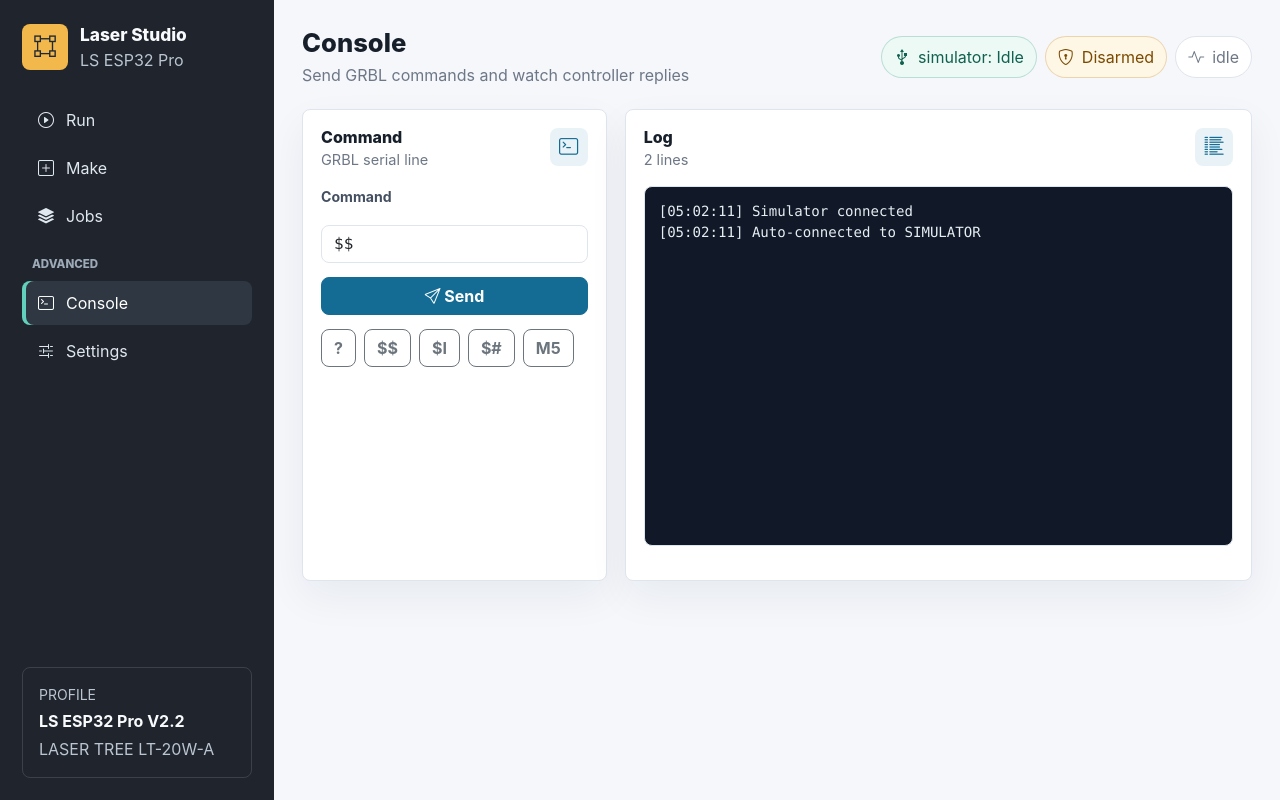
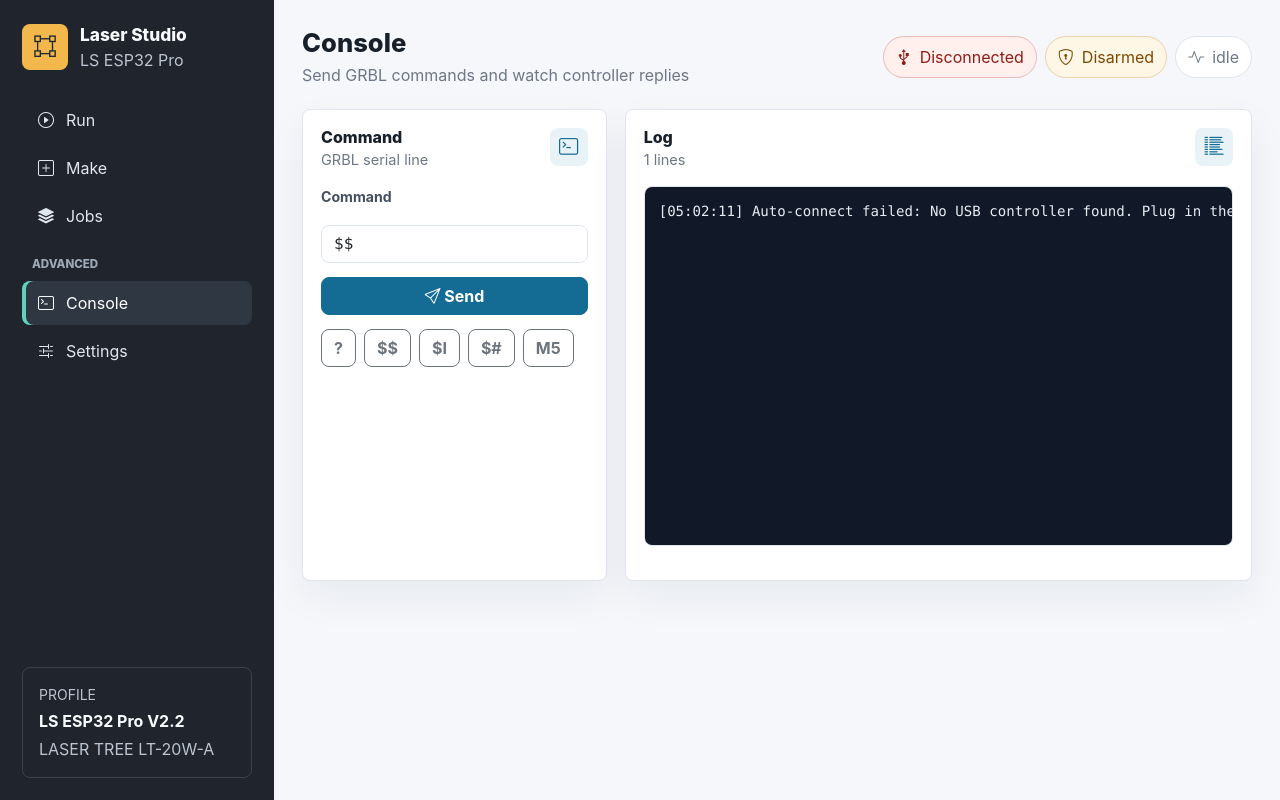
Before and after one commit to StevenOmondi/laser-engraver-studio, a Flask app: page /console in a window 1280 px wide. Run offline with Flask 3, Linux system fonts and the light colour scheme; some libraries are stand-ins or nearby versions.

Commit message:
Simplify USB connection and arming

```diff
--- a/app.py
+++ b/app.py
@@ -12,7 +12,7 @@ from laserengraver.core.gcode import frame_gcode, gcode_to_svg, line_may_fire_la
 from laserengraver.core.image_to_gcode import image_from_upload, image_to_scanline_gcode, text_to_image
 from laserengraver.core.jobs import JobRecord, JobRunner, JobStore
 from laserengraver.core.profiles import LS_ESP32_PRO_V22, LT_20W_A
-from laserengraver.core.safety import SafetyLatch
+from laserengraver.core.safety import REQUIRED_CHECKS, SafetyLatch
 
 
 BASE_DIR = Path(__file__).resolve().parent
@@ -27,7 +27,7 @@ app.config["MAX_CONTENT_LENGTH"] = 8 * 1024 * 1024
 store = JobStore(JOBS_DIR)
 runner = JobRunner()
 safety = SafetyLatch()
-controller = SimulatorController()
+controller = GrblSerialController()
 
 
 def default_settings() -> dict:
@@ -43,10 +43,9 @@ def default_settings() -> dict:
         },
         "connection": {
             "auto_connect": True,
-            "mode": "simulator",
+            "mode": "serial",
             "port": "",
             "baud": LS_ESP32_PRO_V22.default_baud,
-            "fallback_to_simulator": True,
         },
     }
 
@@ -97,10 +96,22 @@ def resolve_serial_port(port: str | None) -> str | None:
     return None
 
 
+def simulation_allowed() -> bool:
+    return bool(app.config.get("TESTING") or os.environ.get("LASER_STUDIO_ALLOW_SIMULATOR") == "1")
+
+
+def normalize_connection_mode(mode: str | None) -> str:
+    if mode == "simulator" and simulation_allowed():
+        return "simulator"
+    return "serial"
+
+
 def connect_controller(mode: str, port: str | None, baud: int):
     global controller
-    normalized_mode = "serial" if mode == "serial" else "simulator"
+    normalized_mode = normalize_connection_mode(mode)
     resolved_port = resolve_serial_port(port) if normalized_mode == "serial" else None
+    if normalized_mode == "serial" and not resolved_port:
+        raise RuntimeError("No USB controller found. Plug in the board, then refresh ports.")
     next_controller = GrblSerialController() if normalized_mode == "serial" else SimulatorController()
     if controller.connected:
         controller.disconnect()
@@ -111,7 +122,7 @@ def connect_controller(mode: str, port: str | None, baud: int):
 
 
 def remember_connection(mode: str, port: str | None, baud: int, auto_connect: bool) -> None:
-    normalized_mode = "serial" if mode == "serial" else "simulator"
+    normalized_mode = normalize_connection_mode(mode)
     settings["connection"].update(
         {
             "auto_connect": bool(auto_connect),
@@ -126,23 +137,19 @@ def remember_connection(mode: str, port: str | None, baud: int, auto_connect: bo
 def startup_connect() -> None:
     global controller
     connection = settings.get("connection", {})
-    mode = connection.get("mode", "simulator")
+    mode = connection.get("mode", "serial")
     port = connection.get("port") or None
     baud = int(connection.get("baud") or settings["machine"]["default_baud"])
     if not connection.get("auto_connect", True):
-        controller.connect()
-        controller.log("Simulator ready; auto-connect is off")
+        controller.log("Auto-connect is off")
         return
     try:
         connect_controller(mode, port, baud)
         controller.log(f"Auto-connected to {controller.port or controller.mode}")
     except Exception as exc:
-        controller = SimulatorController()
-        controller.connect()
+        controller = GrblSerialController()
         safety.disarm()
         controller.log(f"Auto-connect failed: {exc}")
-        if connection.get("fallback_to_simulator", True):
-            controller.log("Simulator connected as fallback")
 
 
 def ensure_demo_files() -> None:
@@ -166,7 +173,7 @@ def fail(message: str, status: int = 400):
 
 def require_connected():
     if not controller.connected:
-        raise RuntimeError("Connect to the simulator or controller first.")
+        raise RuntimeError("Connect to the controller first.")
 
 
 def require_idle():
@@ -261,7 +268,7 @@ def api_connect():
     try:
         require_idle()
         data = request.get_json(force=True)
-        mode = data.get("mode", "simulator")
+        mode = data.get("mode", "serial")
         baud = int(data.get("baud") or settings["machine"]["default_baud"])
         auto_connect = request_bool("auto_connect", settings["connection"].get("auto_connect", True))
         connect_controller(mode, data.get("port"), baud)
@@ -287,7 +294,10 @@ def api_arm():
     try:
         require_connected()
         data = request.get_json(force=True)
-        safety.arm(data.get("checklist", {}), int(data.get("minutes", 8)))
+        checklist = data.get("checklist", {})
+        if data.get("safety_ready"):
+            checklist = {key: True for key in REQUIRED_CHECKS}
+        safety.arm(checklist, int(data.get("minutes", 8)))
         return ok(safety=safety.snapshot())
     except Exception as exc:
         return fail(str(exc))
--- a/static/css/app.css
+++ b/static/css/app.css
@@ -292,12 +292,6 @@ body {
   gap: 8px;
 }
 
-.segmented {
-  display: grid;
-  grid-template-columns: 1fr 1fr;
-  gap: 8px;
-}
-
 .simple-details {
   border-top: 1px solid var(--line);
   padding-top: 10px;
@@ -541,12 +535,8 @@ body {
   color: var(--ink);
 }
 
-.checklist {
-  display: grid;
-  gap: 9px;
-}
-
-.checklist .form-check {
+.connection-mode,
+.arm-confirm {
   display: flex;
   align-items: center;
   gap: 9px;
@@ -554,6 +544,16 @@ body {
   padding: 8px 10px;
   border: 1px solid var(--line);
   border-radius: 8px;
+}
+
+.connection-mode {
+  color: var(--accent);
+  font-weight: 750;
+  background: #f6fbfd;
+}
+
+.arm-confirm {
+  line-height: 1.35;
 }
 
 .note-columns {
--- a/static/js/app.js
+++ b/static/js/app.js
@@ -125,7 +125,7 @@ async function loadPorts() {
   if (!select) return;
   const savedPort = select.dataset.selectedPort || "";
   let matchedSavedPort = !savedPort;
-  select.innerHTML = `<option value="">Simulator only</option>`;
+  select.innerHTML = `<option value="">Auto detect USB</option>`;
   try {
     const payload = await api("/api/ports");
     payload.ports.forEach((port) => {
@@ -188,14 +188,10 @@ function bindGlobalActions() {
     armForm.addEventListener("submit", async (event) => {
       event.preventDefault();
       const data = new FormData(armForm);
-      const checklist = {};
-      ["eye_protection", "ventilation", "fire_watch", "material", "enclosure"].forEach((key) => {
-        checklist[key] = data.get(key) === "on";
-      });
       try {
         await api("/api/arm", {
           method: "POST",
-          body: { checklist, minutes: Number(data.get("minutes") || 8) },
+          body: { safety_ready: data.get("safety_ready") === "on", minutes: Number(data.get("minutes") || 8) },
         });
         state.armModal.hide();
         armForm.reset();
@@ -224,7 +220,7 @@ function bindDashboard() {
         await api("/api/connect", {
           method: "POST",
           body: {
-            mode: data.get("mode"),
+            mode: data.get("mode") || "serial",
             port: document.getElementById("serial-port").value,
             baud: document.getElementById("baud").value,
             auto_connect: document.getElementById("auto-connect")?.checked ?? true,
```
Also changed, not shown: templates/base.html (+5 -24 lines), templates/dashboard.html (+5 -6 lines), tests/test_app.py (+9 -0 lines), README.md.
